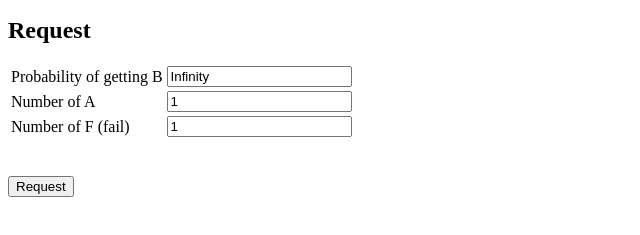
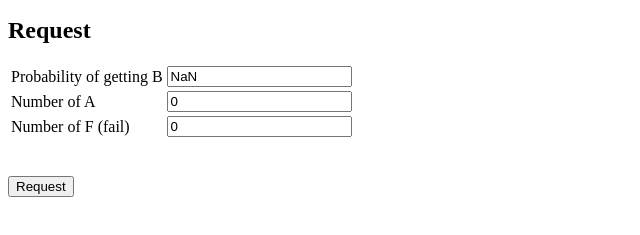
Before and after one commit to hailyngx/CI56_HAILY, a plain HTML site: page SS1/Homework/bai2.html in a window 1280 px wide. Both pictures are taken after a click on the button "Request". Shown: the part 245-480 px from the top of the page, 0-640 px from the left. Drawn offline with Linux system fonts and the light colour scheme.

Commit message:
fix bai2

```diff
--- a/SS1/Homework/bai2.html
+++ b/SS1/Homework/bai2.html
@@ -7,10 +7,9 @@
     <script type="text/javascript">
     var students = [];
     var numOfA = 0, numOfF = 0, numOfB = 0;
+    var grade; //biến xếp hạng
 
     function result() { //tạo hàm xuất điểm
-
-        var grade; //biến xếp hạng
 
         //biến đọc điểm
         var midterm = document.getElementById('midterm').value;
@@ -46,19 +45,19 @@
 
     function request(){
         //Tính số sinh viên được A
-        if (grade = "A") {
+        if (grade == "A") {
                 numOfA += 1;
             }
         //Tính số sinh viên được F
-        if (grade = "F") {
+        if (grade == "F") {
             numOfF += 1;
             }
         //Chọn bất kì 1 sinh viên, tính xác suất để sinh viên đó đạt B
-        if (grade = "B") {
+        if (grade == "B") {
             numOfB += 1;
             }
         var percentB;
-        percentB = numOfB/students.length*100
+        percentB = numOfB/students.length*100;
         document.getElementById('percentB').value = percentB;
         document.getElementById('numOfA').value = numOfA;
         document.getElementById('numOfF').value = numOfF;
```
